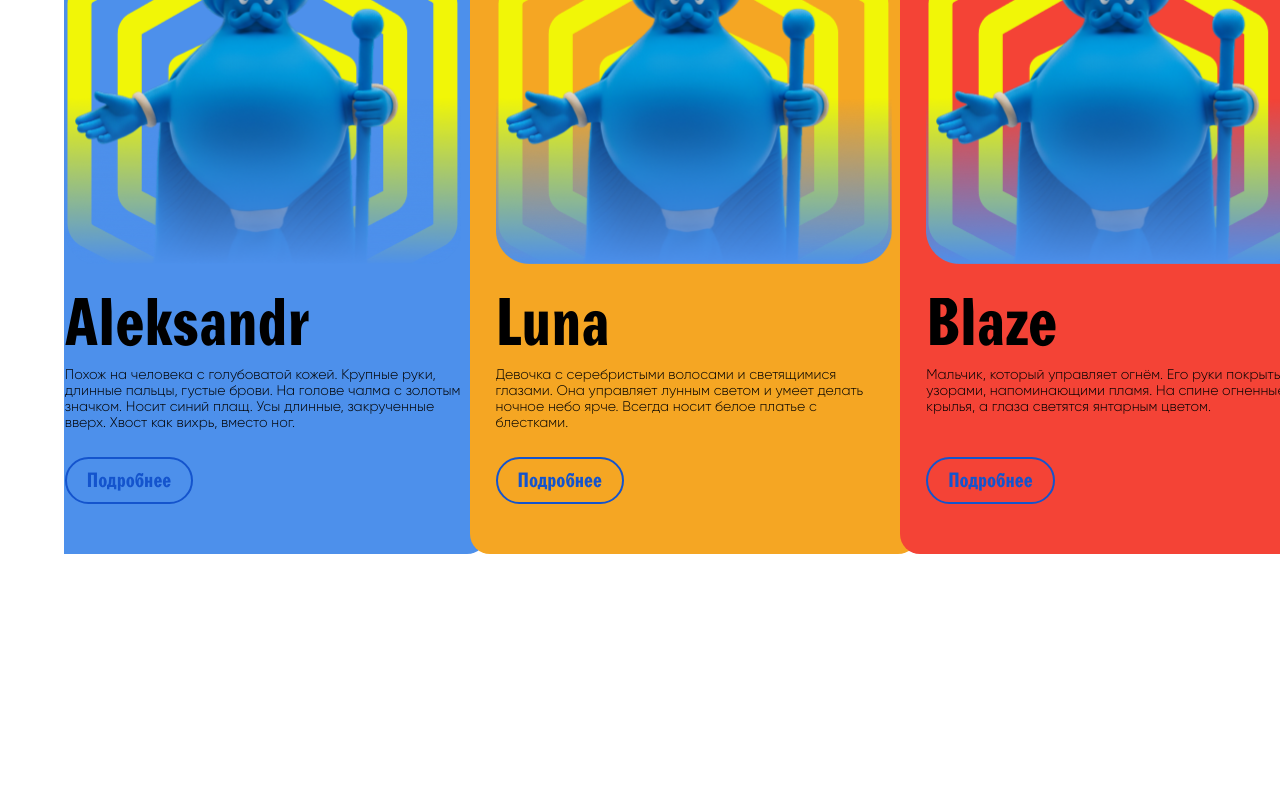
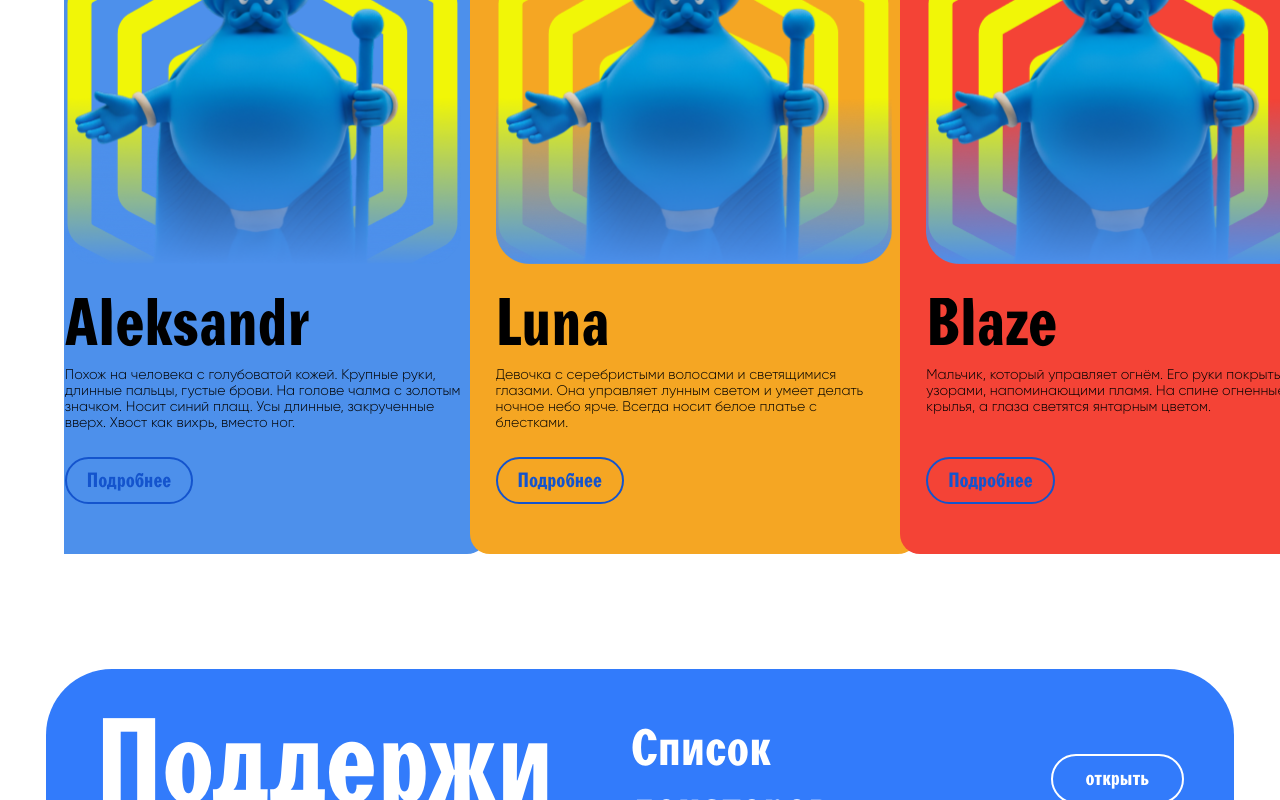
Before and after one commit to MurodillaErgashev03/orzu, a React (Vite) app: page / in a window 1280 px wide. Shown: the part 2000-2800 px from the top of the page. Before the commit the page ends 2669 px from the top, so only its background shows below. Built offline with nearby package versions, Linux system fonts and the light colour scheme.

Commit message:
idea-support page addedd

```diff
--- a/src/components/common/button/index.tsx
+++ b/src/components/common/button/index.tsx
@@ -1,7 +1,6 @@
-import { Button, ButtonProps, ConfigProvider } from "antd";
-import { colors, MarginTypes } from "src/constants/theme";
+import { ButtonProps, ConfigProvider } from "antd";
+import { MarginTypes } from "src/constants/theme";
 import styles from "./button.module.scss";
-import { useTypedSelector } from "src/app/store";
 
 type CombinedProps = ButtonProps & MarginTypes;
 
--- a/src/pages/home/index.tsx
+++ b/src/pages/home/index.tsx
@@ -1,6 +1,7 @@
 import styles from "./home.module.scss";
 import DreamKids from "./sections/dreamkids";
 import HomeHero from "./sections/hero";
+import IdeaSupport from "./sections/idea-support";
 import HomeSlide from "./sections/slide";
 
 function Home() {
@@ -10,6 +11,7 @@ function Home() {
       <HomeSlide />
       {/* <HomeSwiper /> */}
       <DreamKids />
+      <IdeaSupport />
     </div>
   );
 }
--- /dev/null
+++ b/src/pages/home/sections/idea-support/idea-support.module.scss
@@ -0,0 +1,141 @@
+@import "src/styles/variables.scss";
+
+$animation-duration: 40s;
+$number-of-sets: 3;
+$item-spacing: 20px;
+$visible-cards: 3;
+
+$card-height: 100px;
+
+$visible-height: calc(
+  $card-height * #{$visible-cards} + $item-spacing * (#{$visible-cards} - 1)
+);
+
+@keyframes scroll-up {
+  to {
+    transform: translateY(calc(-100% / #{$number-of-sets}));
+  }
+}
+
+.ideaSupport {
+  margin-bottom: 100px;
+
+  .content {
+    @include flex($justify: space-between);
+    padding: 50px;
+    background: #327bfb;
+    border-radius: 66px;
+
+    .leftBlock {
+      width: 500px;
+
+      .title {
+        color: #ffffff;
+        font-size: 116px;
+        line-height: 80%;
+        margin-bottom: 125px;
+      }
+    }
+
+    .rightBlock {
+      padding-left: 50px;
+
+      .titleBlock {
+        gap: 86px;
+        @include flex($justify: space-between, $align: center);
+        margin-bottom: 20px;
+
+        h3 {
+          font-size: 50px;
+          color: #ffffff;
+        }
+      }
+
+      .carouselContainer {
+        height: $visible-height;
+        overflow: hidden;
+        width: 100%;
+        position: relative;
+        padding-top: 15px;
+
+        &::before,
+        &::after {
+          content: "";
+          position: absolute;
+          left: 0;
+          right: 0;
+          height: 50px;
+          z-index: 10;
+        }
+
+        &::before {
+          top: 0;
+          background: linear-gradient(to bottom, #327bfb, rgba(#327bfb, 0));
+        }
+
+        &::after {
+          bottom: 0;
+          background: linear-gradient(to top, #327bfb, rgba(#327bfb, 0));
+        }
+      }
+
+      .carouselTrack {
+        display: flex;
+        flex-direction: column;
+        height: max-content;
+        animation: scroll-up $animation-duration linear infinite;
+        &:hover {
+          animation-play-state: paused;
+        }
+      }
+
+      .donatorCard {
+        width: 100%;
+        min-height: $card-height;
+        margin-bottom: $item-spacing;
+        background-color: #0a52d2;
+        border-radius: 20px;
+
+        margin-right: 0;
+
+        .cardContent {
+          display: flex;
+          align-items: center;
+          height: 100%;
+          padding: 15px;
+        }
+
+        .cardAvatarWrapper {
+          width: 75px;
+          height: 75px;
+          border-radius: 50%;
+          overflow: hidden;
+          margin-right: 15px;
+          margin-left: 30px;
+          flex-shrink: 0;
+        }
+
+        .cardAvatar {
+          width: 100%;
+          height: 100%;
+          object-fit: cover;
+        }
+
+        .cardName {
+          font-size: 36px;
+          font-weight: bold;
+          margin: 0;
+          color: white;
+        }
+
+        .cardQuote {
+          font-family: $font-secondary;
+          font-size: 20px;
+          font-weight: 300;
+          margin: 0;
+          color: rgba(255, 255, 255, 0.9);
+        }
+      }
+    }
+  }
+}
--- /dev/null
+++ b/src/pages/home/sections/idea-support/index.tsx
@@ -0,0 +1,123 @@
+import { CustomButton } from "src/components/common";
+import styles from "./idea-support.module.scss";
+import avatar from "src/assets/img/avatar.png";
+
+interface Donator {
+  id: number;
+  name: string;
+  initials: string;
+  quote: string;
+  avatarUrl: string;
+}
+
+const donators: Donator[] = [
+  {
+    id: 1,
+    name: "ДАНИИЛ Р.",
+    initials: "ДР",
+    quote: "“Горжусь быть частью этого пути”",
+    avatarUrl: avatar,
+  },
+  {
+    id: 2,
+    name: "ДАНИИЛ Р.",
+    initials: "ДР",
+    quote: "“Горжусь быть частью этого пути”",
+    avatarUrl: avatar,
+  },
+  {
+    id: 3,
+    name: "НУР М.",
+    initials: "НМ",
+    quote: "“Горжусь быть частью этого пути”",
+    avatarUrl: avatar,
+  },
+  {
+    id: 4,
+    name: "АЛИШЕР Т.",
+    initials: "АТ",
+    quote: "“Rahmat, ajoyib loyiha!”",
+    avatarUrl: avatar,
+  },
+  {
+    id: 5,
+    name: "ЕЛЕНА С.",
+    initials: "ЕС",
+    quote: "“Men ham qo'llab-quvvatlayman.”",
+    avatarUrl: avatar,
+  },
+  {
+    id: 6,
+    name: "САИД К.",
+    initials: "СК",
+    quote: "“Omad tilayman!”",
+    avatarUrl: avatar,
+  },
+];
+
+const infiniteDonators = [...donators, ...donators, ...donators, ...donators];
+
+function IdeaSupport() {
+  return (
+    <div className={styles.ideaSupport}>
+      <div className="container">
+        <div className={styles.content}>
+          <div className={styles.leftBlock}>
+            <h2 className={styles.title}>Поддержи идею</h2>
+            <CustomButton
+              style={{
+                height: 100,
+                borderRadius: 66,
+              }}
+              width={"100%"}
+              fontSize={50}
+              bg="#FAFF00"
+            >
+              Поддержать
+            </CustomButton>
+          </div>
+          <div className={styles.rightBlock}>
+            <div className={styles.titleBlock}>
+              <h3>Список донаторов</h3>
+              <CustomButton
+                borderColor="white"
+                textColor="white"
+                bg="inherit"
+                height={50}
+              >
+                открыть
+              </CustomButton>
+            </div>
+
+            <div className={styles.carouselContainer}>
+              <div className={styles.carouselTrack}>
+                {infiniteDonators.map((donator, index) => (
+                  <div
+                    className={styles.donatorCard}
+                    key={`${donator.id}-${index}`}
+                  >
+                    <div className={styles.cardContent}>
+                      <div className={styles.cardAvatarWrapper}>
+                        <img
+                          src={donator.avatarUrl}
+                          alt={donator.initials}
+                          className={styles.cardAvatar}
+                        />
+                      </div>
+                      <div className={styles.cardInfo}>
+                        <h3 className={styles.cardName}>{donator.name}</h3>
+                        <p className={styles.cardQuote}>{donator.quote}</p>
+                      </div>
+                    </div>
+                  </div>
+                ))}
+              </div>
+            </div>
+          </div>
+        </div>
+      </div>
+    </div>
+  );
+}
+
+export default IdeaSupport;
```
